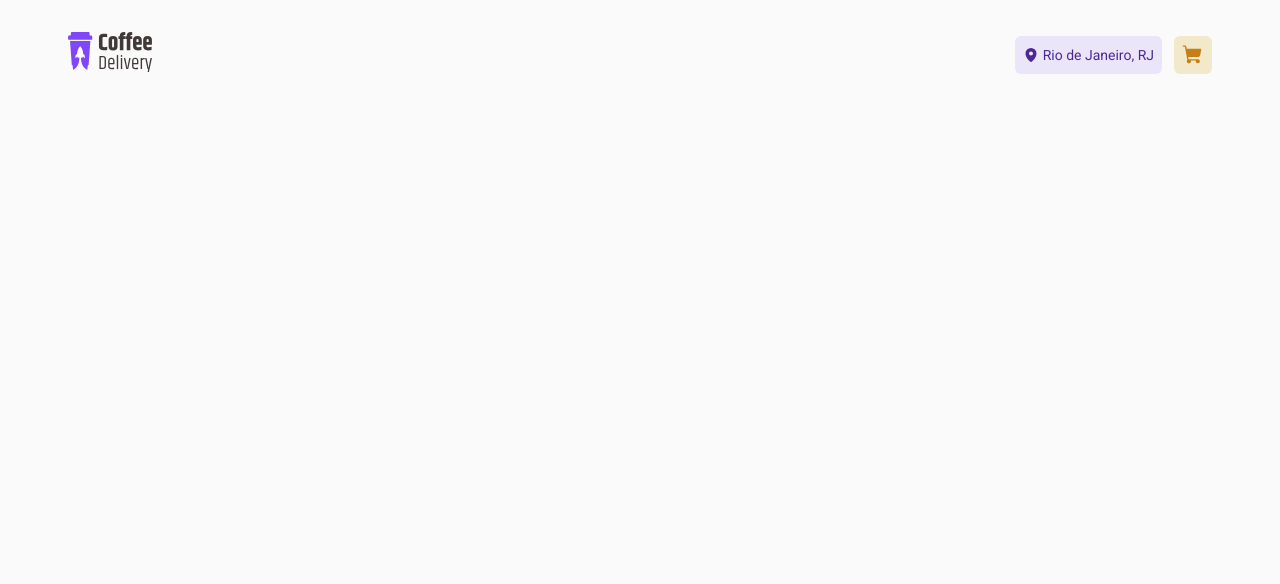
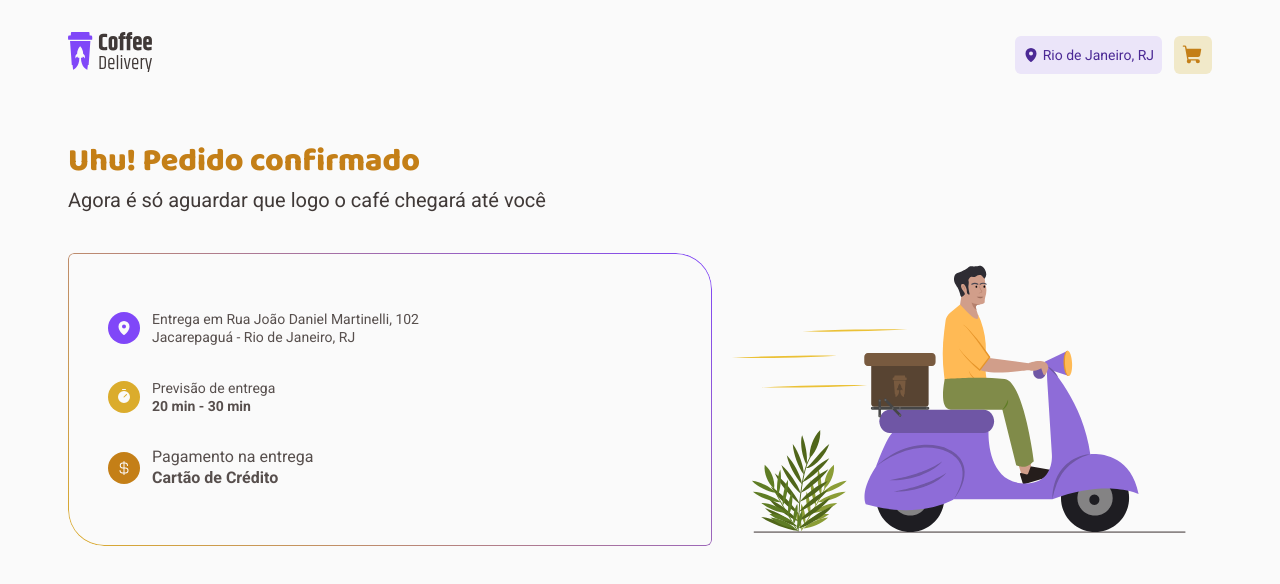
Before and after one commit to ecassano/coffee-delivery, a React (Vite) app: page /order/1/success in a window 1280 px wide. Shown: the top 584 px of the page. Built offline with nearby package versions, Linux system fonts and the light colour scheme.

Commit message:
Pagina success

```diff
--- a/src/main.tsx
+++ b/src/main.tsx
@@ -4,6 +4,7 @@ import App from "./App";
 import { createBrowserRouter, RouterProvider } from "react-router-dom";
 import Home from "./pages/Home";
 import Cart from "./pages/Cart";
+import Success from "./pages/Success";
 
 const router = createBrowserRouter([
   {
@@ -20,7 +21,7 @@ const router = createBrowserRouter([
       },
       {
         path: "/order/:orderId/success",
-        // element: <Success />
+        element: <Success />
       },
     ],
   },
--- /dev/null
+++ b/src/pages/Success/index.tsx
@@ -0,0 +1,44 @@
+import { CurrencyDollar, MapPin, Timer } from "phosphor-react"
+import { Item } from "../Home/Intro/styles"
+import { Container, ItemInfoContainer, ItemsContainer, Image, TitleContainer } from "./styles"
+import img from "../../assets/success-illustration.svg";
+import { InfoContainer } from "../Cart/styles";
+
+const Success = () => {
+  return (
+    <Container>
+      <TitleContainer>
+        <h2>Uhu! Pedido confirmado</h2>
+        <p>Agora é só aguardar que logo o café chegará até você</p>
+      </TitleContainer>
+      <InfoContainer>
+        <ItemsContainer>
+          <Item variant="purple">
+            <span><MapPin size={16} weight="fill" /></span>
+            <div>
+              <p>Entrega em Rua João Daniel Martinelli, 102</p>
+              <p>Jacarepaguá - Rio de Janeiro, RJ</p>
+            </div>
+          </Item>
+          <Item variant="yellow">
+            <span><Timer size={16} weight="fill" /></span>
+            <div>
+              <p>Previsão de entrega</p>
+              <p><strong>20 min - 30 min</strong></p>
+            </div>
+          </Item>
+          <Item variant="yellowDark">
+            <span><CurrencyDollar size={16} weight="fill" /></span>
+            <ItemInfoContainer>
+              <p>Pagamento na entrega</p>
+              <p><strong>Cartão de Crédito</strong></p>
+            </ItemInfoContainer>
+          </Item>
+        </ItemsContainer>
+        <Image src={img} />
+      </InfoContainer>
+    </Container>
+  )
+}
+
+export default Success
--- /dev/null
+++ b/src/pages/Success/styles.ts
@@ -0,0 +1,73 @@
+import { styled } from 'styled-components';
+import { Wrapper } from '../../styles/global';
+import { typography } from '../../styles/typography';
+
+export const Container = styled(Wrapper)`
+  display: flex;
+  flex-direction: column;
+  gap: 2.5rem;
+`;
+
+export const TitleContainer = styled.div`
+  display: flex;
+  flex-direction: column;
+  gap: 0.25rem;
+
+  > h2 {
+    ${typography.fonts.titleL}
+    color: ${props => props.theme.colors['yellow-dark']};
+  }
+
+  > p {
+    ${typography.fonts.textL}
+    color: ${props => props.theme.colors['base-subtitle']};
+  }
+`;
+
+export const InfoContainer = styled.div`
+  display: flex;
+  gap: 6.375rem;
+`;
+
+export const ItemsContainer = styled.div`
+  position: relative;
+  display: flex;
+  flex-direction: column;
+  justify-content: center;
+  gap: 2rem;
+  padding: 2.5rem;
+  flex: 1;
+  background-color: ${({ theme }) => theme.colors.background};
+  z-index: 1;
+
+  &::before {
+    content: '';
+    position: absolute;
+    top: 0;
+    left: 0;
+    right: 0;
+    bottom: 0;
+    border-radius: 6px 36px;
+    padding: 1px;
+    background: linear-gradient(45deg, #dbac2c, #8047f8);
+    -webkit-mask: linear-gradient(#fff 0 0) content-box,
+      linear-gradient(#fff 0 0);
+    -webkit-mask-composite: xor;
+    mask-composite: exclude;
+    z-index: -1;
+  }
+`;
+
+export const ItemInfoContainer = styled.div`
+  display: flex;
+  flex-direction: column;
+
+  > p {
+    ${typography.fonts.textM}
+    color: ${({ theme }) => theme.colors['base-text']};
+  }
+`;
+
+export const Image = styled.img`
+  width: 30.75rem;
+`;
```
Also changed, not shown: src/assets/success-illustration.svg (added).
